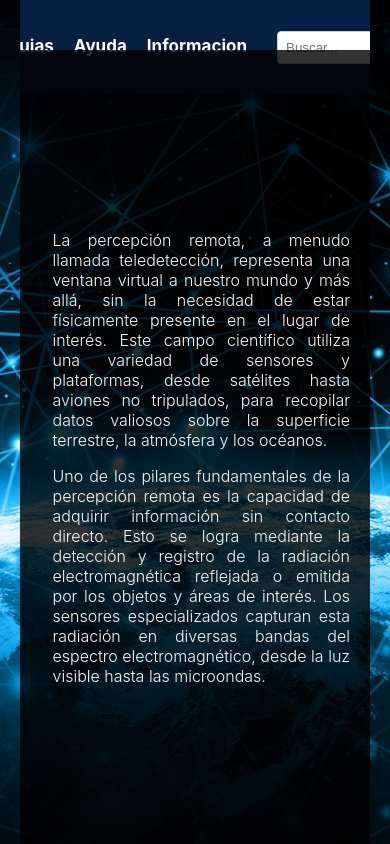
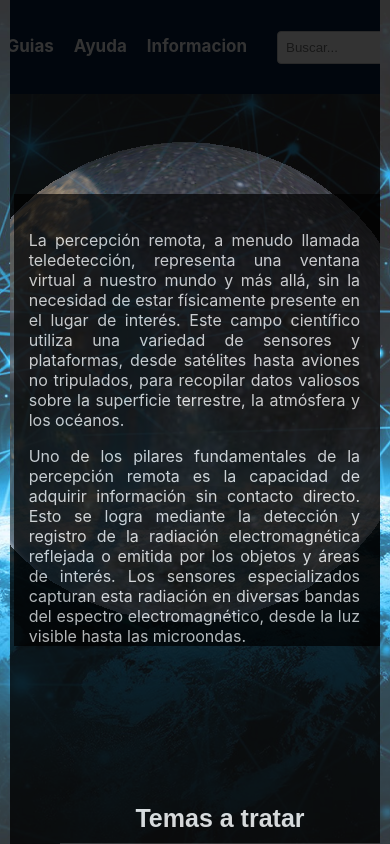
Before and after one commit to MSOR03/workud, a React (Create React App) app: page / in a window 390 px wide. Shown: the top 844 px of the page. Built offline with nearby package versions, Linux system fonts and the light colour scheme.

Commit message:
Se sigue mejorando el diseño responsive

```diff
--- a/src/Styles/App.css
+++ b/src/Styles/App.css
@@ -2,11 +2,12 @@
 
 body,
 html {
-  margin-left: 10px;
-  margin-right: 10px;
+  margin-left: 5px;
+  margin-right: 5px;
   margin-top: 0px;
   padding: 0;
   height: 100%;
+
 }
 
 .app-container {
@@ -26,6 +27,8 @@ html {
   background-size: cover;
   background-position: center;
   opacity: 1;
+  background-color: black;
+  opacity: 0.8;
 
 }
 
--- a/src/Styles/HomePage.css
+++ b/src/Styles/HomePage.css
@@ -77,8 +77,44 @@
 
 }
 
+
+@media screen and (max-width: 1000px) {
+    .scene {
+        background-color: black;
+        opacity: 0.8;
+        z-index: 1;
+        margin-top: 5.5%;
+
+
+    }
+
+    .text-container {
+        position: relative;
+        /* Asegura que .text-container tenga un posicionamiento relativo */
+        flex: 1;
+        margin-top: 100px;
+        max-width: 300px;
+        /* O ajusta según tus necesidades */
+        padding-right: 20px;
+        /* Espacio entre el texto y la escena */
+        padding-top: 50px;
+        padding-bottom: 0px;
+        margin-left: 1%;
+        color: rgb(255, 255, 255);
+        font-weight: 300;
+        z-index: 2;
+
+        /* Asigna un z-index mayor que el de .scene */
+    }
+
+    .text-container p {
+        text-align: justify;
+        padding-left: 15px;
+    }
+
+}
 /*Agregar querys para mejorar el diseño responsive*/
-@media screen and (max-width: 900px) {
+@media screen and (max-width: 680px) {
 
     .scene {
 
@@ -90,6 +126,8 @@
     }
 
     .text-container {
+        background-color: black;
+        opacity: 0.7;
         position: relative;
         /* Asegura que .text-container tenga un posicionamiento relativo */
         flex: 1;
@@ -101,7 +139,7 @@
         padding-bottom: 0px;
         margin-left: 5%px;
         color: rgb(251, 251, 251);
-        font-weight: 300;
+        font-weight: 400;
         z-index: 2;
         /* Asigna un z-index mayor que el de .scene */
     }
--- a/src/Styles/SceneOne.module.css
+++ b/src/Styles/SceneOne.module.css
@@ -1,31 +1,79 @@
 /* ThreeScene.module.css */
 
+
+/*Screm up to a 1370px*/
+@media screen and (max-width: 1370px) {
   .container {
     display: flex;
     justify-content: right;
     height: 100vh;
-  margin-top: -86vh;
-  margin-left: 200vh;
+    margin-top: -90.5vh;
+    margin-left: -1000px;
+
   }
 
   .sceneContainer {
-  width: 100vw;
+    width: 80vw;
     height: 80vh;
-}
-
-@media screen and (max-width: 1367px) {
-  .sceneContainer {
-    width: 80vw;
   }
 }
 
-@media screen and (max-width: 1250px) {
+@media screen and (max-width: 1360px) {
   .container {
     display: flex;
     justify-content: right;
     height: 100vh;
-    margin-top: -86vh;
-    margin-left: 200vh;
+    margin-top: -93vh;
+    margin-left: -600px;
+
+  }
+
+  .sceneContainer {
+    width: 80vw;
+    height: 80vh;
+  }
+
+}
+@media screen and (max-width: 1340px) {
+  .container {
+    display: flex;
+    justify-content: right;
+    height: 100vh;
+    margin-top: -89vh;
+    margin-left: -600px;
+
+  }
+
+  .sceneContainer {
+    width: 70vw;
+    height: 80vh;
+  }
+
+}
+@media screen and (max-width: 1000px) {
+  .container {
+    display: flex;
+    justify-content: right;
+    height: 100vh;
+    margin-top: -103vh;
+    margin-left: -600px;
+
+  }
+
+  .sceneContainer {
+    width: 75vw;
+    height: 80vh;
+  }
+
+}
+
+@media screen and (max-width: 680px) {
+  .container {
+    display: flex;
+    justify-content: right;
+    height: 100vh;
+    margin-top: -92vh;
+    margin-left: -600px;
 
   }
 
@@ -35,19 +83,3 @@
   }
 
 }
-@media screen and (max-width: 1150px) {
-  .container {
-    display: flex;
-    justify-content: right;
-    height: 100vh;
-    margin-top: -86vh;
-    margin-left: 200vh;
-
-  }
-
-  .sceneContainer {
-    width: 100vw;
-    height: 80vh;
-  }
-
-}
```
Lines whose indentation alone changed are shown as unchanged.
